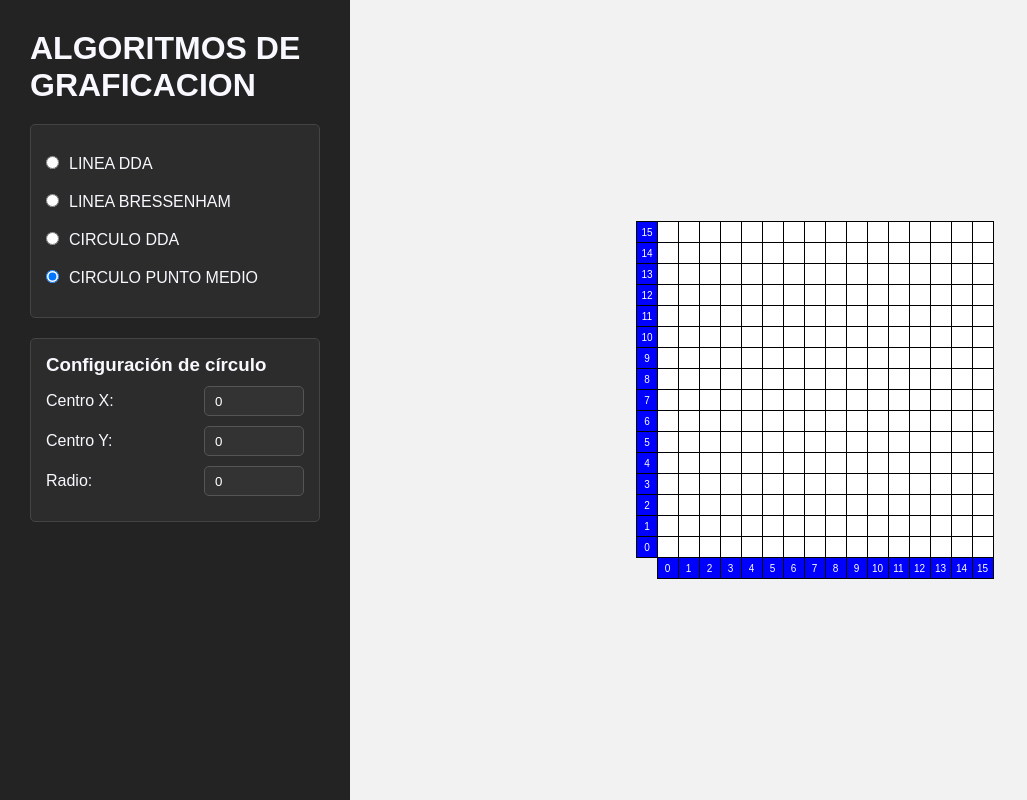
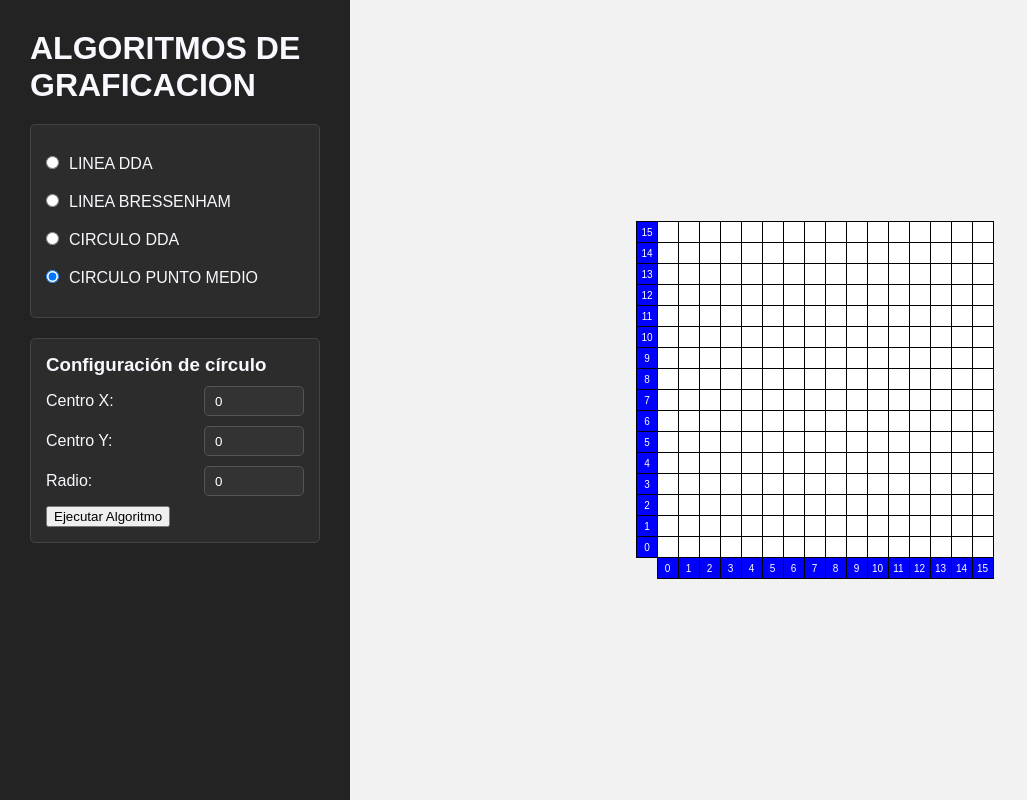
Before and after one commit to jorgi097/Graficacion, a React (Vite) app: page / in a window 1280 px wide. Both pictures are taken after a click on the radio button "CIRCULO PUNTO MEDIO". Shown: the whole page, without its empty margins (0-1027 px from the left). Built offline with nearby package versions, Linux system fonts and the light colour scheme.

Commit message:
[Feat] Added state to handle slections. (Missing) Modify algorithms to return objects

```diff
--- a/src/App.jsx
+++ b/src/App.jsx
@@ -18,12 +18,15 @@ function App() {
     const [options, setOptions] = useState({
         xLength: 15,
         yLength: 15,
+
     });
+
+    const [points, setPoints] = useState([]); // Estado para almacenar los puntos
 
     return (
         <Container>
-            <Menu options={options} setOptions={setOptions} />
-            <Matrix options={options} />
+            <Menu setPoints={setPoints} options={options} setOptions={setOptions} />
+            <Matrix options={options} points={points} /> {/* Pasamos los puntos a Matrix */}
         </Container>
     );
 }
--- a/src/Matrix.jsx
+++ b/src/Matrix.jsx
@@ -19,7 +19,7 @@ const StyledMatrix = styled.div`
     padding: 20px;
 `;
 
-function Matrix({ options }) {
+function Matrix({ options, points }) { //Recibe los puntos como prop
     return (
         <StyledMatrix>
             <div>
@@ -37,9 +37,15 @@ function Matrix({ options }) {
                     <Row key={rowIndex}>
                         {Array.from(
                             { length: options.xLength + 1 },
-                            (_, colIndex) => (
-                                <Block key={`${rowIndex}-${colIndex}`} />
-                            )
+                            (_, colIndex) => {
+                                const isPoint = points.some(point => point.x === colIndex && point.y === (options.yLength - rowIndex));
+                                return (
+                                    <Block
+                                        key={`${rowIndex}-${colIndex}`}
+                                        backgroundColor={isPoint ? 'red' : null} // Pinta el bloque si es un punto
+                                    />
+                                );
+                            }
                         )}
                     </Row>
                 ))}
--- a/src/Menu.jsx
+++ b/src/Menu.jsx
@@ -4,9 +4,6 @@ import lineadda from './algorithms/lineadda';
 import lineabressenham from './algorithms/lineabressenham';
 import circulodda from './algorithms/circulodda';
 import circulobressenham from './algorithms/circulobressenham';
-
-
-
 
 // Estilos---------------------------------------------------------------
 const MenuStyled = styled.div`
@@ -37,7 +34,6 @@ const RadioInput = styled.input`
 `;
 
 const RadioLabel = styled.label``;
-
 
 const InputGroup = styled.div`
     margin: 10px 0;
@@ -94,7 +90,7 @@ const InputGroupComponent = ({ id, label, value, onChange }) => {
 
 // Componente Menu-------------------------------------------------------
 
-const Menu = () => {
+const Menu = ({ setPoints }) => { //Recibe la función setPoints como prop
 
     const [selectedAlgorithm, setSelectedAlgorithm] = useState(null);
 
@@ -123,12 +119,35 @@ const Menu = () => {
 
     // Actualiza el algoritmo seleccionado
     const handleAlgorithmChange = id => {
+
         setSelectedAlgorithm(id);
     };
 
     // Actualiza los parámetros del algoritmo seleccionado
     const handleParamChange = (param, value) => {
         setAlgorithmParams({...algorithmParams,[param]: parseInt(value),});
+    };
+
+    const executeAlgorithm = () => {
+        let points = [];
+        switch (selectedAlgorithm) {
+            case 'l-dda':
+                points = lineadda(algorithmParams.x1, algorithmParams.y1, algorithmParams.x2, algorithmParams.y2);
+                break;
+            case 'l-bsh':
+                points = lineabressenham(algorithmParams.x1, algorithmParams.y1, algorithmParams.x2, algorithmParams.y2);
+                break;
+            case 'c-dda':
+                points = circulodda(algorithmParams.xCenter, algorithmParams.yCenter, algorithmParams.radius);
+                break;
+            case 'c-pm':
+                points = circulobressenham(algorithmParams.xCenter, algorithmParams.yCenter, algorithmParams.radius);
+                break;
+            default:
+                console.log('Algoritmo no implementado');
+                return;
+        }
+        setPoints(points); // Actualiza el estado en App.jsx con los puntos
     };
 
     // Renderiza opciones específicas según el algoritmo seleccionado
@@ -164,6 +183,7 @@ const Menu = () => {
                         value={algorithmParams.y2}
                         onChange={handleParamChange}
                     />
+                     <button onClick={executeAlgorithm}>Ejecutar Algoritmo</button>
                 </OptionsContainer>
             );
         } else if (selectedAlgorithm.startsWith('c-')) {
@@ -189,6 +209,7 @@ const Menu = () => {
                         value={algorithmParams.radius}
                         onChange={handleParamChange}
                     />
+                    <button onClick={executeAlgorithm}>Ejecutar Algoritmo</button>
                 </OptionsContainer>
             );
         }
```
